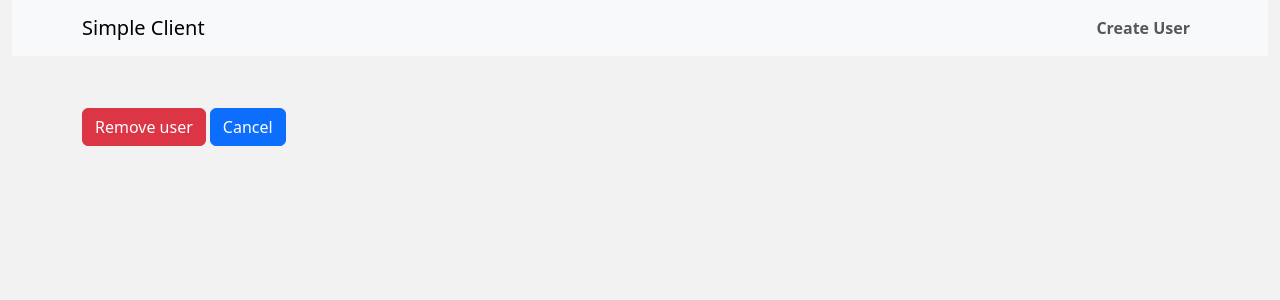
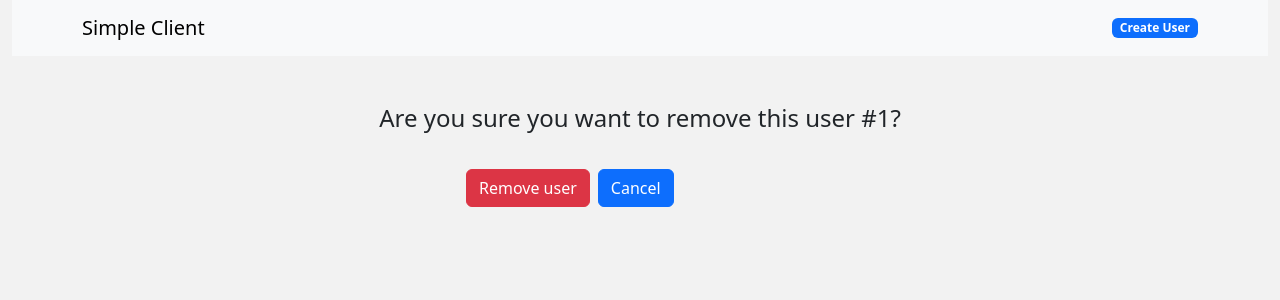
Before and after one commit to Gichbuoy/RESTful_API, a React (Create React App) app in the folder client/: page /remove/1 in a window 1280 px wide. Shown: the top 300 px of the page. Built offline with nearby package versions, Linux system fonts and the light colour scheme.

Commit message:
refactor

```diff
--- a/client/src/components/layout/TopNavigation.jsx
+++ b/client/src/components/layout/TopNavigation.jsx
@@ -12,7 +12,7 @@ const TopNavigation = () => {
           Simple Client
         </Navbar.Brand>
         <Nav className="flex-grow-1 justify-content-end">
-          <Nav.Link as={NavLink} to="/create" className="fw-bold">
+          <Nav.Link as={NavLink} to="/create" className="fw-bold badge bg-primary text-wrap">
             Create User
           </Nav.Link>
         </Nav>
--- a/client/src/components/user/RemoveUser.jsx
+++ b/client/src/components/user/RemoveUser.jsx
@@ -2,7 +2,7 @@ import Layout from "../layout/Layout";
 import { useParams } from "react-router-dom";
 import * as userService from "../../services/user.service";
 import { toast } from "react-toastify";
-import { Button } from "react-bootstrap";
+import { Button, Row, Form, Col } from "react-bootstrap";
 
 const RemoveUser = () => {
     const DELAY_BEFORE_REDIRECTION_MS = 1000;
@@ -35,13 +35,22 @@ const RemoveUser = () => {
 
     return (
         <Layout>
-            <Button variant='danger' onClick={submitAction} className='m1'>
-                Remove user
-            </Button>
+            <h4 className="text-center">
+                Are you sure you want to remove this user #{userId}?
+            </h4>
+            <Row className="justify-content-md-center">
+                <Col md={4}>
+                    <Form className="mt-4">
+                        <Button variant='danger' onClick={submitAction} className='m-1'>
+                            Remove user
+                        </Button>
 
-            <Button variant='primary' onClick={cancelAction} className='m-1'>
-                Cancel
-            </Button>
+                        <Button variant='primary' onClick={cancelAction} className='m-1'>
+                            Cancel
+                        </Button>
+                    </Form>
+                </Col>
+            </Row>
         </Layout>
     )
 };
```
